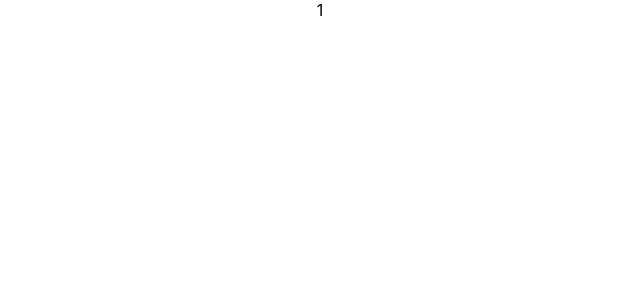
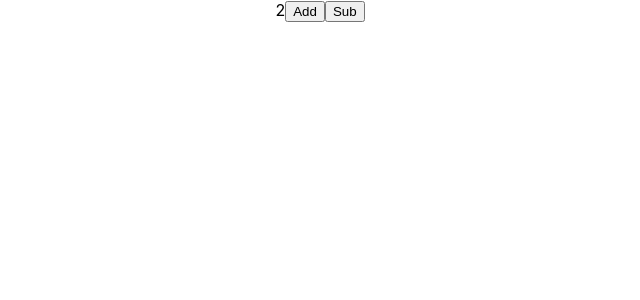
Before and after one commit to hiwafa/redux-tutorial, a React (Create React App) app: page / in a window 1280 px wide. Shown: the top 300 px of the page, without its empty margins (320-960 px from the left). Built offline with nearby package versions, Linux system fonts and the light colour scheme.

Commit message:
redux implemented with add and sub function

```diff
--- a/src/App.js
+++ b/src/App.js
@@ -5,20 +5,20 @@ import { createStore } from "redux";
 import { Provider, connect } from 'react-redux';
 
 const initialState = {
-  counter: 1
+  counter: 2
 }
 
 const myReducer = (state = initialState, action) => {
   switch (action.type) {
     case "ADD": return {
+      ...state,
       counter: state.counter+action.payload,
-      ...state
     }
     break;
 
     case "SUB": return {
-      counter: state.counter-action.payload,
-      ...state
+      ...state,
+      counter: state.counter-action.payload
     }
     default: return state;
   }
@@ -61,7 +61,22 @@ const mapDispatchToProps = (dispatch)=> {
 
 const MyCounter = (props)=> {
 
-  return <div>{props.counter}</div>
+
+  const handleAddClick = ()=> {
+   props.add();
+  }
+
+  const handleSubClick = ()=> {
+    props.sub();
+  }
+  return (
+    <div>
+      {props.counter}
+
+      <button onClick={handleAddClick}>Add</button>
+      <button onClick={handleSubClick}>Sub</button>
+    </div>
+  )
 }
 
 const MyCounterWithData = connect(mapStateToProps, mapDispatchToProps)(MyCounter);
```
